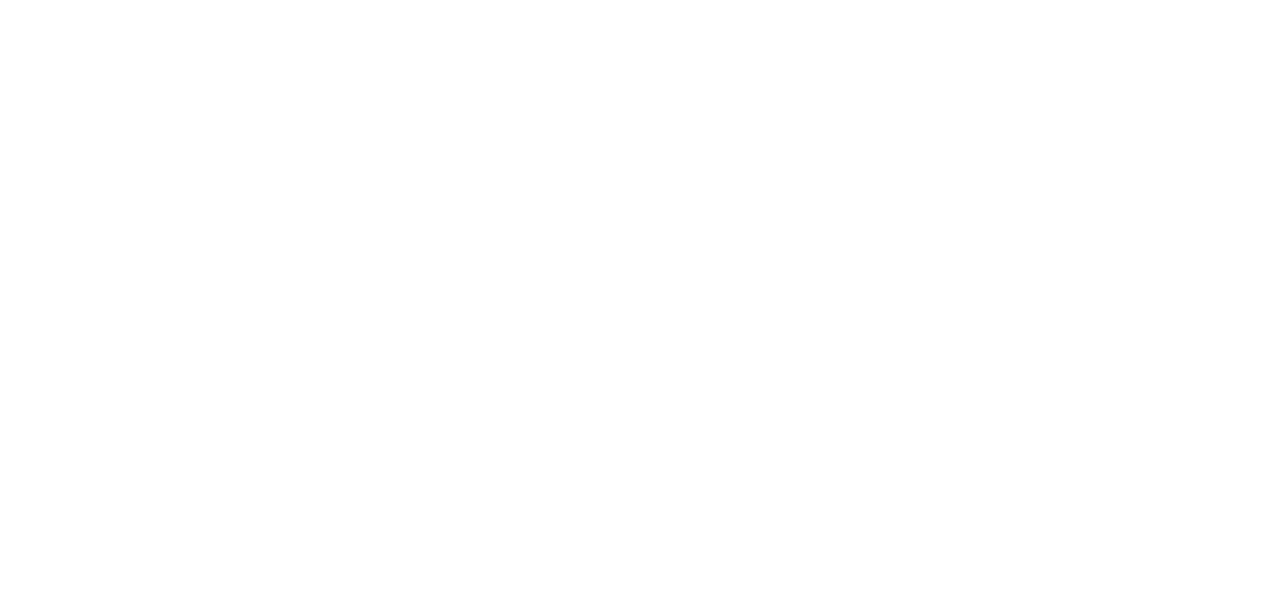
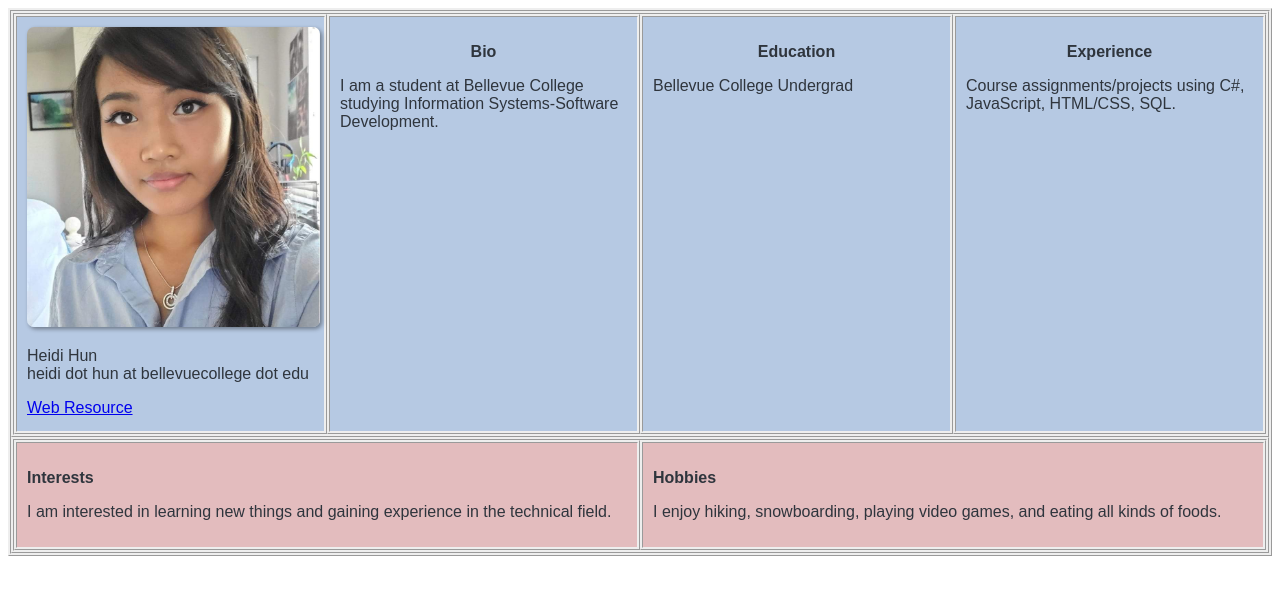
Before and after one commit to tarobhun/WebRootSpring24, a plain HTML site: page index.html in a window 1280 px wide. Drawn offline with Linux system fonts and the light colour scheme; files that its build step writes are made by us from their sources.

Commit message:
html and css

```diff
--- a/css/style.css
+++ b/css/style.css
@@ -1,7 +1,58 @@
 
 div {
-    border: solid;
+    border-style: ridge;
+    color: #2f353d;
+    font-family: Arial, Helvetica, sans-serif;
+
 }
+
+* {
+    box-sizing: border-box;
+  }
+
+  .column {
+    float: left;
+    width: 25%;
+    padding: 10px;
+  }
+
+  .col-md-6 {
+    float: left;
+    width: 50%;
+    padding: 10px;
+  }
+
+  /* Clear floats after the columns */
+  .row:after {
+    content: "";
+    display: table;
+    clear: both;
+  }
+
+  .row:first-child .column {
+    height: 420px;
+}
+
+.col-md-6 {
+    padding-left: 10px;
+    background-color: #e3bcbe;
+}
+
+#subhead1 {
+    font-weight: bold;
+    text-align: center;
+}
+
+#subhead {
+    font-weight: bold;
+}
+
+img {
+    border-radius: 7px;
+    height: 300px;
+    box-shadow: 2px 2px 4px rgba(0, 0, 0, 0.4);
+}
+
 
 
 @media only screen and (min-width: 100px) {
@@ -9,15 +60,15 @@ div {
 
     /* this will change the container class background to red when tablet*/
 
-    .col {
-        background-color: lavenderblush;
+    .column {
+        background-color: #b6c9e3;
     }
 }
 
 @media only screen and (min-width: 768px) {
     /* For desktop: will change the container class to orange*/
 
-    .col {
+    .column {
         background-color: lightgray;
     }
 }
@@ -25,7 +76,7 @@ div {
 @media only screen and (min-width: 992px) {
     /* For desktop: will change the container class to orange*/
 
-    .col {
+    .column {
         background-color: lightgoldenrodyellow;
     }
 }
@@ -33,7 +84,7 @@ div {
 @media only screen and (min-width: 1200px) {
     /* For desktop: will change the container class to orange*/
 
-    .col {
-        background-color: lavender;
+    .column {
+        background-color: #b6c9e3;
     }
 }
--- a/index.html
+++ b/index.html
@@ -1,8 +1,58 @@
 <!DOCTYPE html>
 <html lang="en">
-    <head>
-        <title>About Me</title>
-        <meta charset="utf-8">
-        <link rel="stylesheet" type="text/css" href="style.css">
-    </head>
+<head>
+    <title>About Heidi</title>
+    <meta name="viewport" content="width=device-width, initial-scale=1">
+    <meta charset="utf-8">
+    <link rel="stylesheet" type="text/css" href="css/style.css">
+</head>
+<body>
+    <div class="container-fluid">
+        <div class="row">
+            <div class="column">
+                <img src="img/Heidi.jpg">
+                <p>
+                    Heidi Hun
+                    <br>
+                    heidi dot hun at bellevuecollege dot edu
+                </p>
+                <p>
+                    <a href="html/webresources.html">Web Resource</a>
+                </p>
+            </div>
+            <div class="column">
+                <p id="subhead1">Bio</p>
+                <p>
+                    I am a student at Bellevue College studying Information Systems-Software Development.
+                </p>
+            </div>
+            <div class="column">
+                <p id="subhead1">Education</p>
+                <p>
+                Bellevue College Undergrad
+                </p>
+            </div>
+            <div class="column">
+                <p id="subhead1">Experience</p>
+                <p>
+                    Course assignments/projects using C#, JavaScript, HTML/CSS, SQL.
+                </p>
+            </div>
+        </div>
+        <div class="row">
+            <div class="col-md-6">
+                <p id="subhead">Interests</p>
+                <p>
+                    I am interested in learning new things and gaining experience in the technical field.
+                </p>
+            </div>
+            <div class="col-md-6">
+                <p id="subhead">Hobbies</p>
+                <p>
+                    I enjoy hiking, snowboarding, playing video games, and eating all kinds of foods.
+                </p>
+            </div>
+        </div>
+    </div>
+</body>
 </html>
```
Also changed, not shown: img/Heidi.jpg (added).
